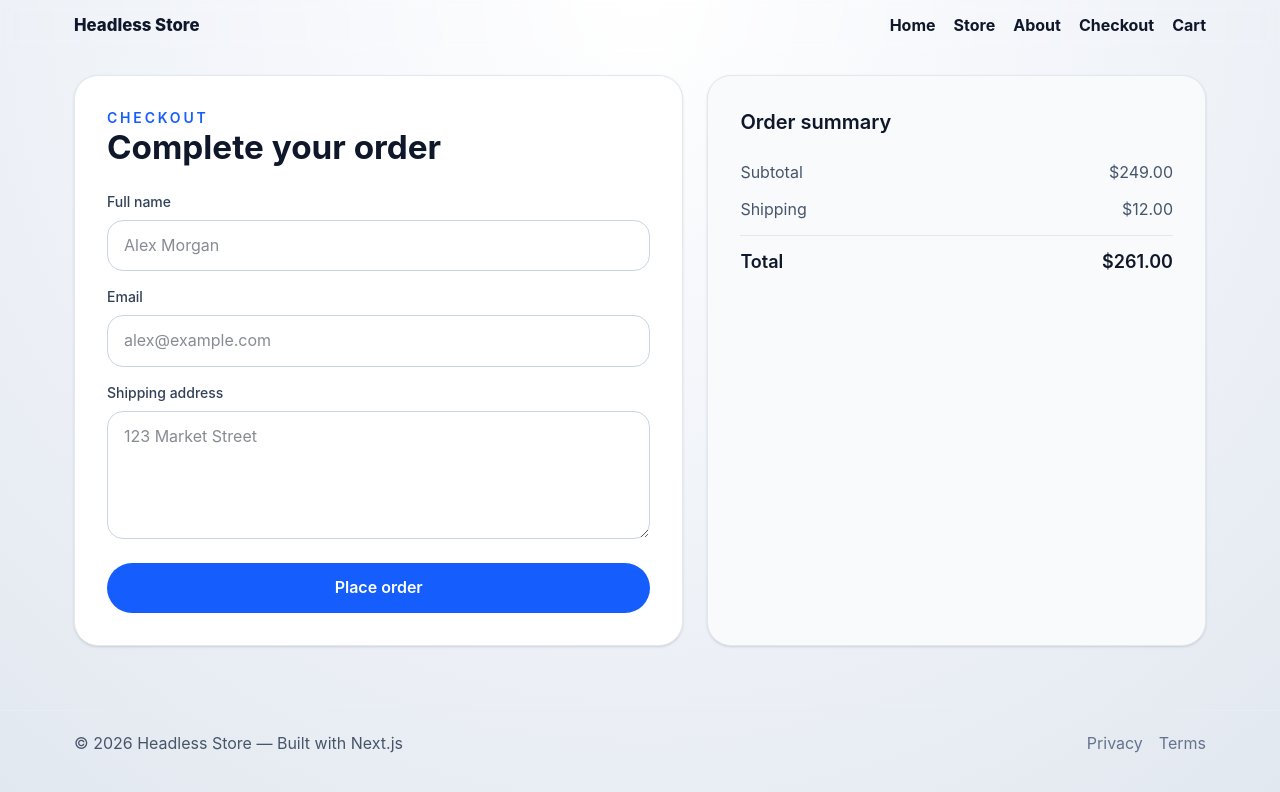
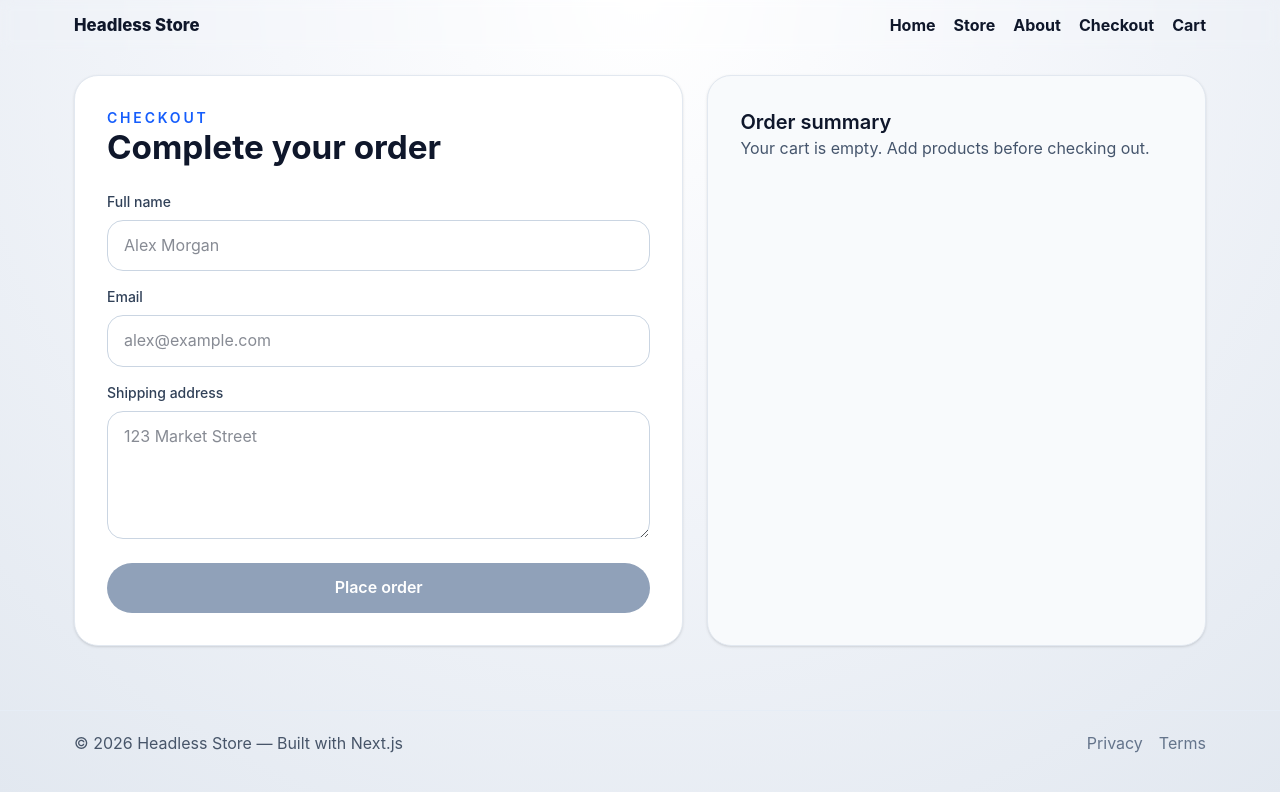
Before and after one commit to lucasdrew448-cmd/ecommerce, a Next.js app: page /checkout in a window 1280 px wide. Shown: the top 792 px of the page. Built offline with nearby package versions, Linux system fonts and the light colour scheme.

Commit message:
add: implement checkout functionality in CheckoutPage and add link to proceed from CartClient

```diff
--- a/app/checkout/page.tsx
+++ b/app/checkout/page.tsx
@@ -1,6 +1,26 @@
 "use client";
 
-import { useMemo, useState } from "react";
+import { useEffect, useMemo, useState, type FormEvent } from "react";
+
+type CartItem = {
+  id: string;
+  slug: string;
+  name: string;
+  price: number;
+  currency: string;
+  quantity: number;
+};
+
+const STORAGE_KEY = "headless-cart";
+
+function readCart(): CartItem[] {
+  if (typeof window === "undefined") {
+    return [];
+  }
+
+  const stored = window.localStorage.getItem(STORAGE_KEY);
+  return stored ? (JSON.parse(stored) as CartItem[]) : [];
+}
 
 export default function CheckoutPage() {
   const [form, setForm] = useState({
@@ -8,16 +28,21 @@ export default function CheckoutPage() {
     email: "",
     address: "",
   });
+  const [items, setItems] = useState<CartItem[]>([]);
 
-  const subtotal = 249.0;
-  const shipping = 12.0;
+  useEffect(() => {
+    setItems(readCart());
+  }, []);
+
+  const subtotal = items.reduce((sum, item) => sum + item.price * item.quantity, 0);
+  const shipping = subtotal > 0 ? 12 : 0;
   const total = subtotal + shipping;
 
   const isComplete = useMemo(() => {
     return form.name && form.email && form.address;
   }, [form]);
 
-  const handleSubmit = (event: React.FormEvent) => {
+  const handleSubmit = (event: FormEvent) => {
     event.preventDefault();
     alert("Checkout complete — this is a demo flow for your headless storefront.");
   };
@@ -64,7 +89,7 @@ export default function CheckoutPage() {
           </div>
           <button
             type="submit"
-            className="w-full rounded-full bg-blue-600 px-4 py-3 font-semibold text-white transition hover:bg-blue-700"
+            className="w-full rounded-full bg-blue-600 px-4 py-3 font-semibold text-white transition hover:bg-blue-700 disabled:cursor-not-allowed disabled:bg-slate-400"
             disabled={!isComplete}
           >
             Place order
@@ -74,8 +99,20 @@ export default function CheckoutPage() {
 
       <aside className="rounded-3xl border border-slate-200 bg-slate-50 p-8 shadow-sm">
         <h2 className="text-xl font-semibold text-slate-900">Order summary</h2>
+        {items.length > 0 ? (
           <div className="mt-6 space-y-3 text-slate-600">
-          <div className="flex justify-between">
+            {items.map((item) => (
+              <div key={item.id} className="flex items-center justify-between">
+                <span>
+                  {item.name} × {item.quantity}
+                </span>
+                <span>
+                  {item.currency}
+                  {(item.price * item.quantity).toFixed(2)}
+                </span>
+              </div>
+            ))}
+            <div className="flex justify-between border-t border-slate-200 pt-3 text-slate-700">
               <span>Subtotal</span>
               <span>${subtotal.toFixed(2)}</span>
             </div>
@@ -88,6 +125,9 @@ export default function CheckoutPage() {
               <span>${total.toFixed(2)}</span>
             </div>
           </div>
+        ) : (
+          <p className="mt-6 text-slate-600">Your cart is empty. Add products before checking out.</p>
+        )}
       </aside>
     </main>
   );
--- a/components/CartClient.tsx
+++ b/components/CartClient.tsx
@@ -1,5 +1,6 @@
 "use client";
 
+import Link from "next/link";
 import { useEffect, useState } from "react";
 
 type CartItem = {
@@ -68,6 +69,11 @@ export default function CartClient() {
         <span>Total</span>
         <strong>{items[0]?.currency}{total.toFixed(2)}</strong>
       </div>
+      <div className="mt-4 flex justify-end">
+        <Link href="/checkout" className="rounded-full bg-blue-600 px-5 py-3 font-semibold text-white transition hover:bg-blue-700">
+          Proceed to checkout
+        </Link>
+      </div>
     </div>
   );
 }
```
Lines whose indentation alone changed are shown as unchanged.
